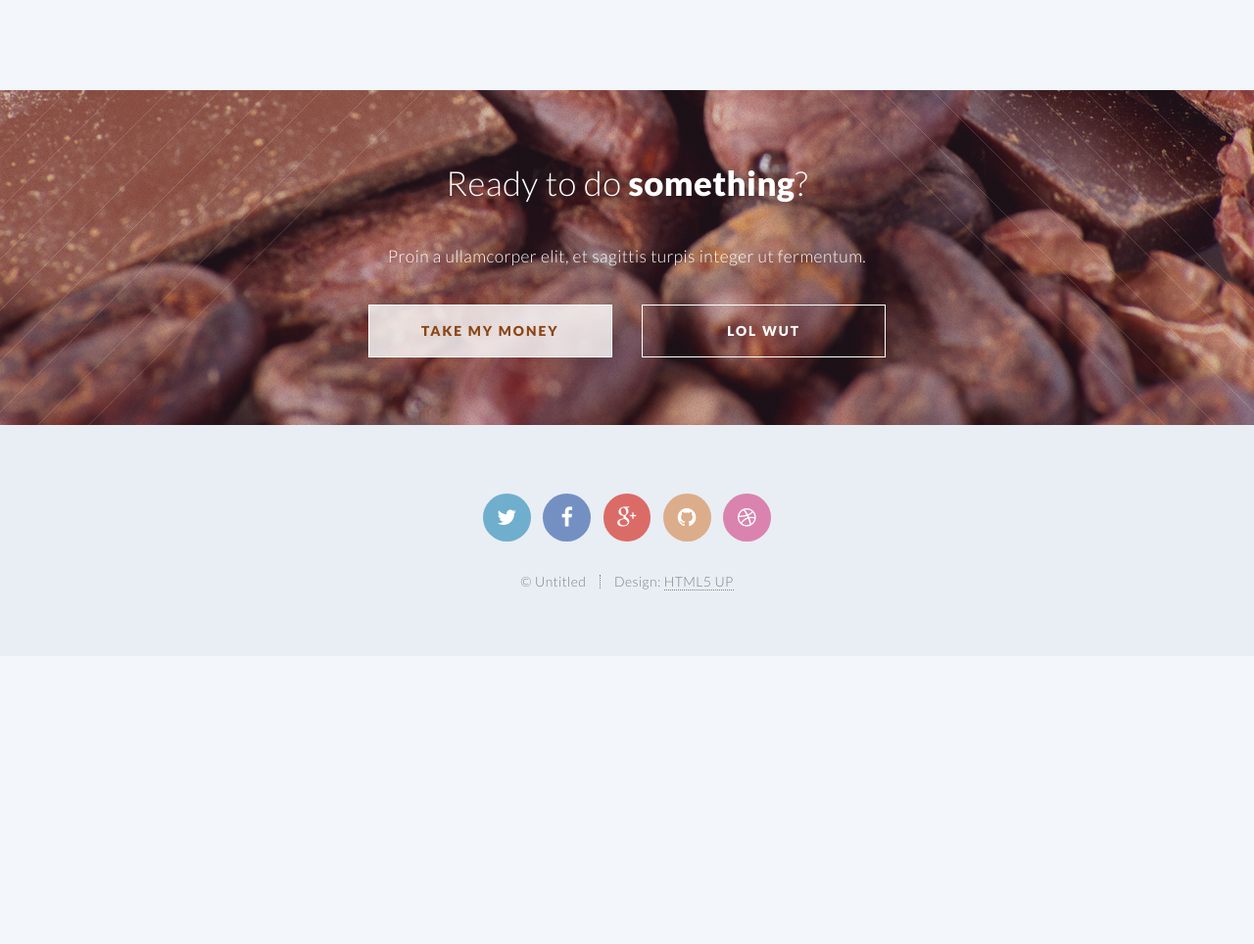
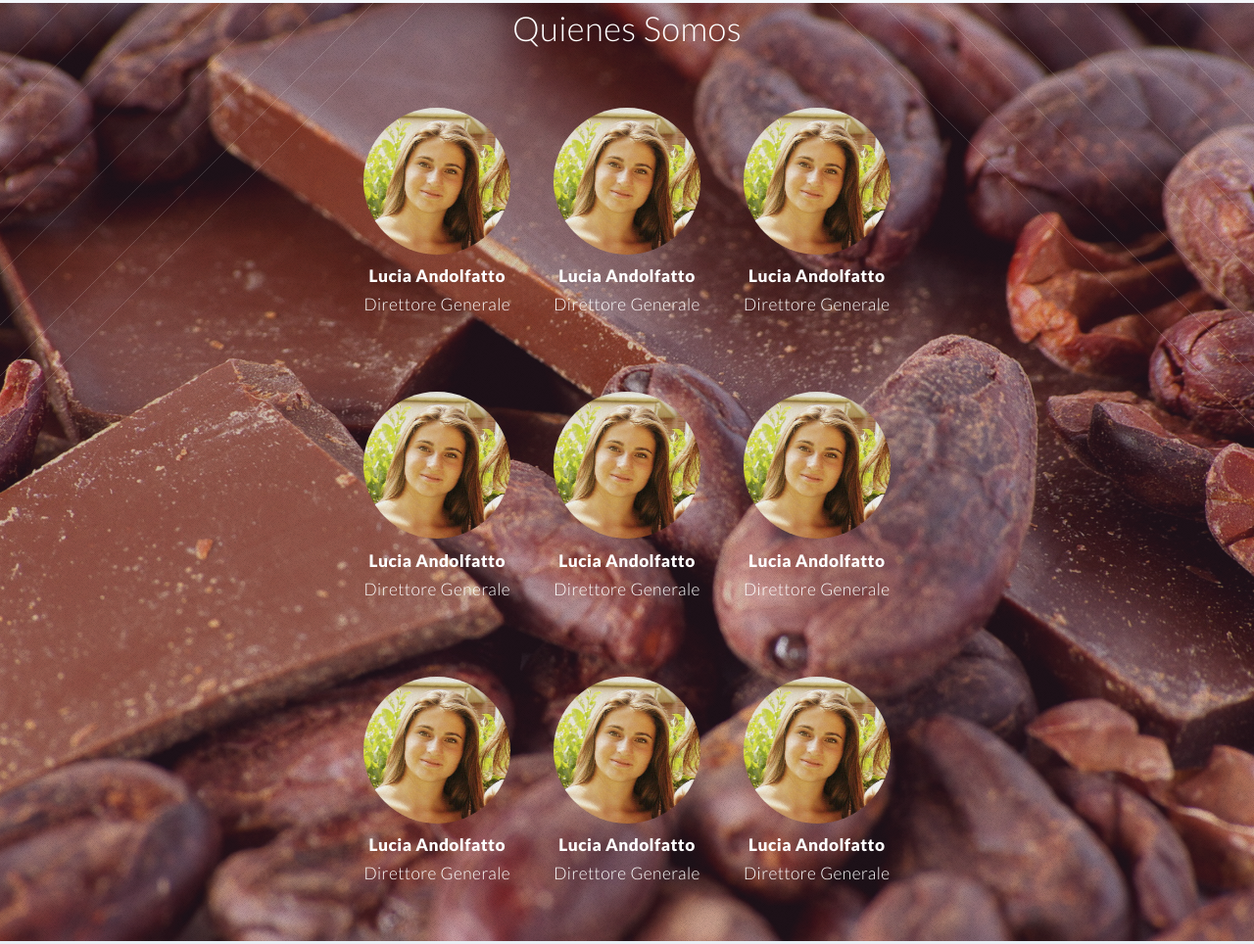
Before and after one commit to EliaCereda/ChocolatEquo, a plain HTML site: page index.html in a window 1280 px wide. Shown: the part 2605-3569 px from the top of the page at 98% size. Before the commit the page ends 3275 px from the top, so only its background shows below. Drawn offline with Linux system fonts and the light colour scheme.

Commit message:
Ci sono troppe foto di Lucia!

```diff
--- a/css/style.css
+++ b/css/style.css
@@ -879,9 +879,13 @@
 		padding-top: 5em;
 	}
 
-/* CTA */
+/* Who Are We */
 
-	#cta {
+    .circle {
+    border-radius: 50%;
+    }
+
+	#who_are_we {
 		background-attachment: scroll, scroll, scroll, fixed;
 		background-color: #645862;
 		background-image: url("images/light-tl.svg"), url("images/light-tr.svg"), url("images/overlay.png"), url("../images/banner.jpg");
@@ -889,13 +893,21 @@
 		background-repeat: no-repeat, no-repeat, repeat, no-repeat;
 		background-size: 25em, 25em, auto, cover;
 		color: white;
-		padding: 5em;
 		text-align: center;
 	}
 
-		#cta header {
+		#who_are_we header {
 			margin-bottom: 2em;
 		}
+    #who_are_we div {
+        display: inline-block;
+        padding: 20px;
+    }
+
+    #who_are_we div .circle {
+        height: 150px;
+        width: 150px;
+    }
 
 /* Footer */
 
--- a/index.html
+++ b/index.html
@@ -37,7 +37,7 @@
 					<ul>
 						<li class="current"><a href="#main">Nuestra Historia</a></li>
 						<li><a href="#products">Productos</a></li>
-                        <li><a href="">Quienes Somos</a></li>
+                        <li><a href="#who_are_we">Quienes Somos</a></li>
 						<li><a href="#" class="button special">Contactos</a></li>
 					</ul>
 				</nav>
@@ -157,28 +157,57 @@ Nuestras materias primeras, provenientes desde la América del Sur, llegan a nue
 							</div>
 						</div>
 
-						<footer class="major">
-							<ul class="buttons">
-								<li><a href="#" class="button">See More</a></li>
-							</ul>
-						</footer>
-
 					</section>
 
 			</article>
 
 		<!-- CTA -->
-			<section id="cta">
+			<section id="who_are_we">
 
 				<header>
-					<h2>Ready to do <strong>something</strong>?</h2>
-					<p>Proin a ullamcorper elit, et sagittis turpis integer ut fermentum.</p>
-				</header>
+					<h2>Quienes Somos</h2>
+                </header>
+
+                    <div>
+					   <img class="circle" src="images/lucia.jpg">
+                        <p><strong>Lucia Andolfatto</strong><br> Direttore Generale</p>
+                    </div>
+                    <div>
+					   <img class="circle" src="images/lucia.jpg">
+                        <p><strong>Lucia Andolfatto</strong><br> Direttore Generale</p>
+                    </div>
+                    <div>
+					   <img class="circle" src="images/lucia.jpg">
+                        <p><strong>Lucia Andolfatto</strong><br> Direttore Generale</p>
+                    </div>
+                    <br>
+                    <div>
+					   <img class="circle" src="images/lucia.jpg">
+                        <p><strong>Lucia Andolfatto</strong><br> Direttore Generale</p>
+                    </div>
+                    <div>
+					   <img class="circle" src="images/lucia.jpg">
+                        <p><strong>Lucia Andolfatto</strong><br> Direttore Generale</p>
+                    </div>
+                    <div>
+					   <img class="circle" src="images/lucia.jpg">
+                        <p><strong>Lucia Andolfatto</strong><br> Direttore Generale</p>
+                    </div>
+                    <br>
+                    <div>
+					   <img class="circle" src="images/lucia.jpg">
+                        <p><strong>Lucia Andolfatto</strong><br> Direttore Generale</p>
+                    </div>
+                    <div>
+					   <img class="circle" src="images/lucia.jpg">
+                        <p><strong>Lucia Andolfatto</strong><br> Direttore Generale</p>
+                    </div>
+                    <div>
+					   <img class="circle" src="images/lucia.jpg">
+                        <p><strong>Lucia Andolfatto</strong><br> Direttore Generale</p>
+                    </div>
 				<footer>
-					<ul class="buttons">
-						<li><a href="#" class="button special">Take My Money</a></li>
-						<li><a href="#" class="button">LOL Wut</a></li>
-					</ul>
+
 				</footer>
 
 			</section>
```
Also changed, not shown: images/lucia.jpg (added).
